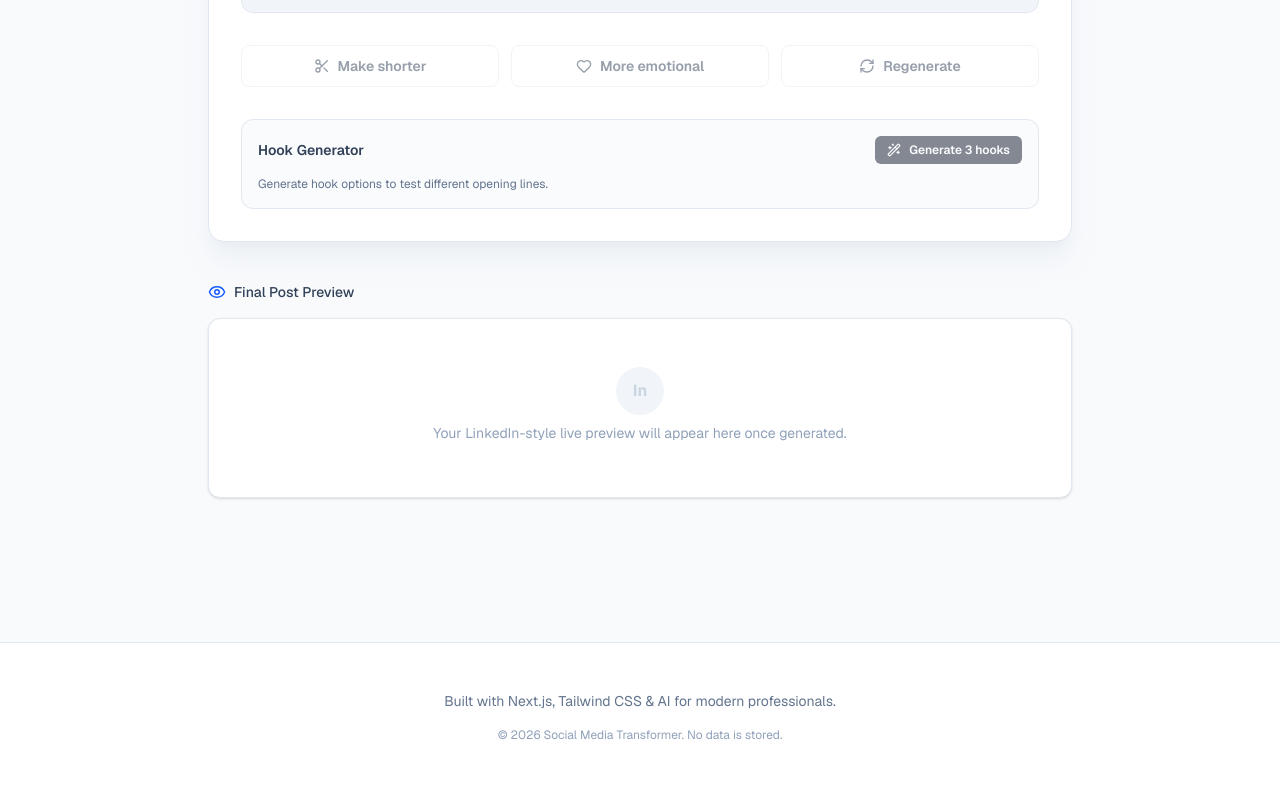
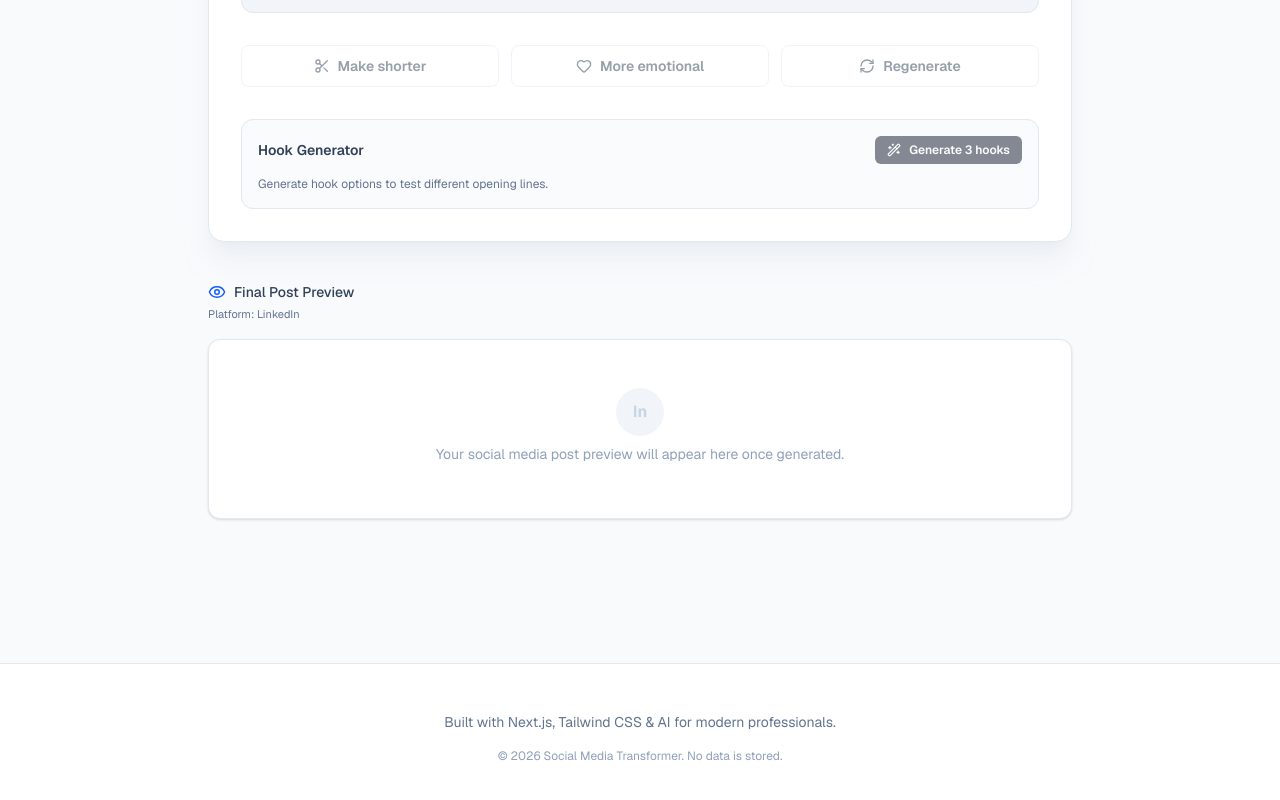
Before and after one commit to sameer9860/Linkedin-transformer, a Next.js app: page / in a window 1280 px wide. Shown: the part 858-1658 px from the top of the page. Built offline with nearby package versions, Linux system fonts and the light colour scheme.

Commit message:
feat add output preview

```diff
--- a/src/components/OutputPreview.tsx
+++ b/src/components/OutputPreview.tsx
@@ -5,11 +5,13 @@ import { Copy, Check, Eye, ThumbsUp, MessageCircle, Repeat2, Send } from "lucide
 
 interface OutputPreviewProps {
   content: string;
+  platform: "LinkedIn" | "Twitter/X" | "Instagram";
   isGenerating: boolean;
 }
 
 export const OutputPreview: React.FC<OutputPreviewProps> = ({
   content,
+  platform,
   isGenerating,
 }) => {
   const [copied, setCopied] = useState(false);
@@ -31,12 +33,16 @@ export const OutputPreview: React.FC<OutputPreviewProps> = ({
 
   return (
     <div className="flex flex-col gap-3 w-full animate-in fade-in slide-in-from-bottom-4 duration-700">
-      <div className="flex items-center justify-between mb-1">
+      <div className="flex flex-col gap-1 mb-1">
         <div className="flex items-center gap-2 text-slate-700 dark:text-slate-300 font-medium text-sm">
           <Eye size={18} className="text-blue-600" />
           <span>Final Post Preview</span>
         </div>
-        {content && (
+        <div className="flex items-center justify-between gap-2">
+          <span className="text-[11px] text-slate-500 dark:text-slate-400">
+            Platform: {platform}
+          </span>
+          {content ? (
             <button
               onClick={handleCopy}
               className={`flex items-center gap-1.5 px-3 py-1.5 rounded-full text-xs font-semibold transition-all duration-200 ${
@@ -55,7 +61,8 @@ export const OutputPreview: React.FC<OutputPreviewProps> = ({
                 </>
               )}
             </button>
-        )}
+          ) : null}
+        </div>
       </div>
 
       <div className="relative min-h-[180px] rounded-xl border border-slate-200 dark:border-slate-800 bg-white dark:bg-slate-950 p-0 overflow-hidden shadow-sm">
@@ -108,7 +115,7 @@ export const OutputPreview: React.FC<OutputPreviewProps> = ({
             <div className="px-5 py-3 border-t border-slate-100 dark:border-slate-900 text-xs text-slate-500 dark:text-slate-400">
               <div className="flex items-center justify-between">
                 <span>Preview engagement</span>
-                <span>Built for LinkedIn style readability</span>
+                <span>Built for modern social media style</span>
               </div>
             </div>
 
@@ -133,7 +140,7 @@ export const OutputPreview: React.FC<OutputPreviewProps> = ({
               In
             </div>
             <p className="text-sm">
-              Your LinkedIn-style live preview will appear here once generated.
+              Your social media post preview will appear here once generated.
             </p>
           </div>
         )}
```
Lines whose indentation alone changed are shown as unchanged.
